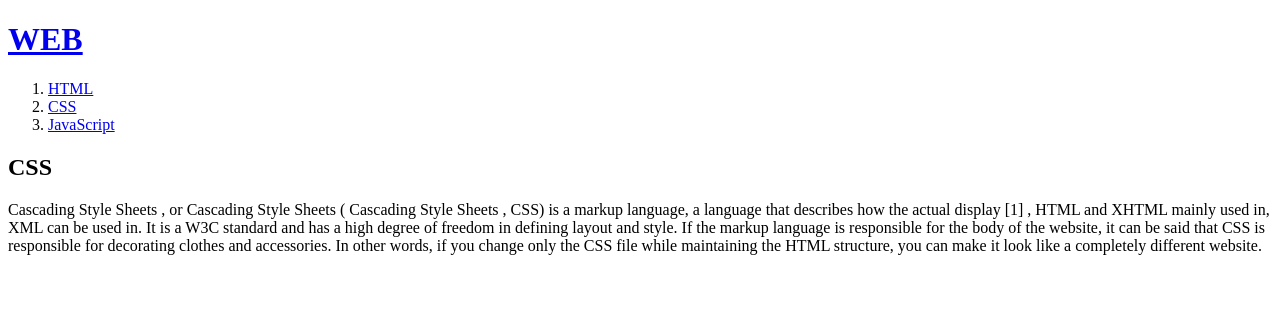
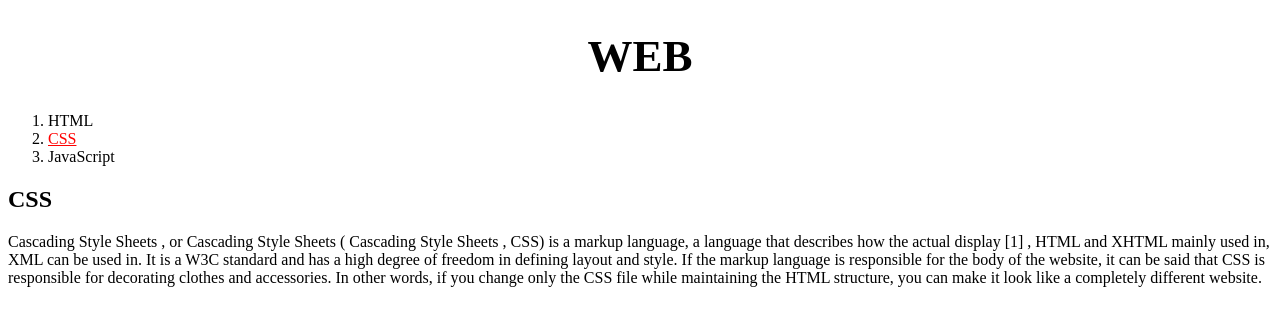
Before and after one commit to munjucho/web1, a plain HTML site: page 2.html in a window 1280 px wide. Drawn offline with Linux system fonts and the light colour scheme.

Commit message:
Add files via upload

```diff
--- a/2.html
+++ b/2.html
@@ -3,12 +3,23 @@
 <head>
   <title> WEB1 - CSS </title>
   <meta charset="utf-8">
+<style>
+a {
+  color:black;
+  text-decoration:none;
+  }
+  h1 {
+    font-size:45px;
+    text-align: center;
+  }
+</style>
 </head>
 <body>
   <h1><a href="index.html">WEB</a></h1>
   <ol>
   <li><a href="1.html">HTML</a></li>
-  <li><a href="2.html">CSS</a></li>
+  <li><a href="2.html"
+    style="color:red;text-decoration:underline">CSS</a></li>
   <li><a href="3.html">JavaScript</a></li>
 </ol>
 <h2>CSS</h2>
@@ -20,7 +31,6 @@ If the markup language is responsible for the body of the website,
 it can be said that CSS is responsible for decorating clothes and accessories.
 In other words, if you change only the CSS file while maintaining the HTML structure,
 you can make it look like a completely different website.
-
 </p>
 </body>
 </html>
```
Also changed, not shown: 1.html (+10 -0 lines), 3.html (+12 -1 lines).
